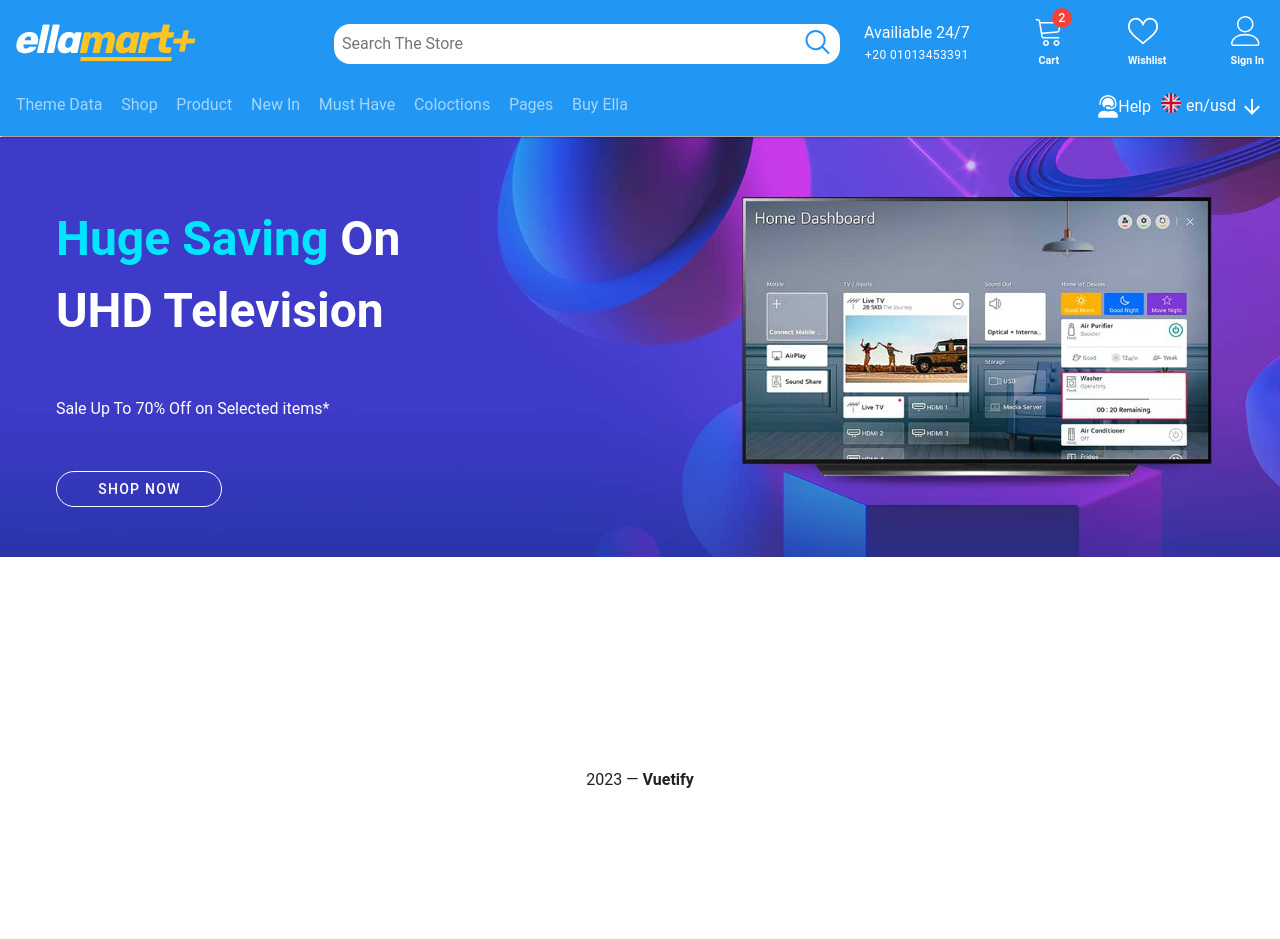
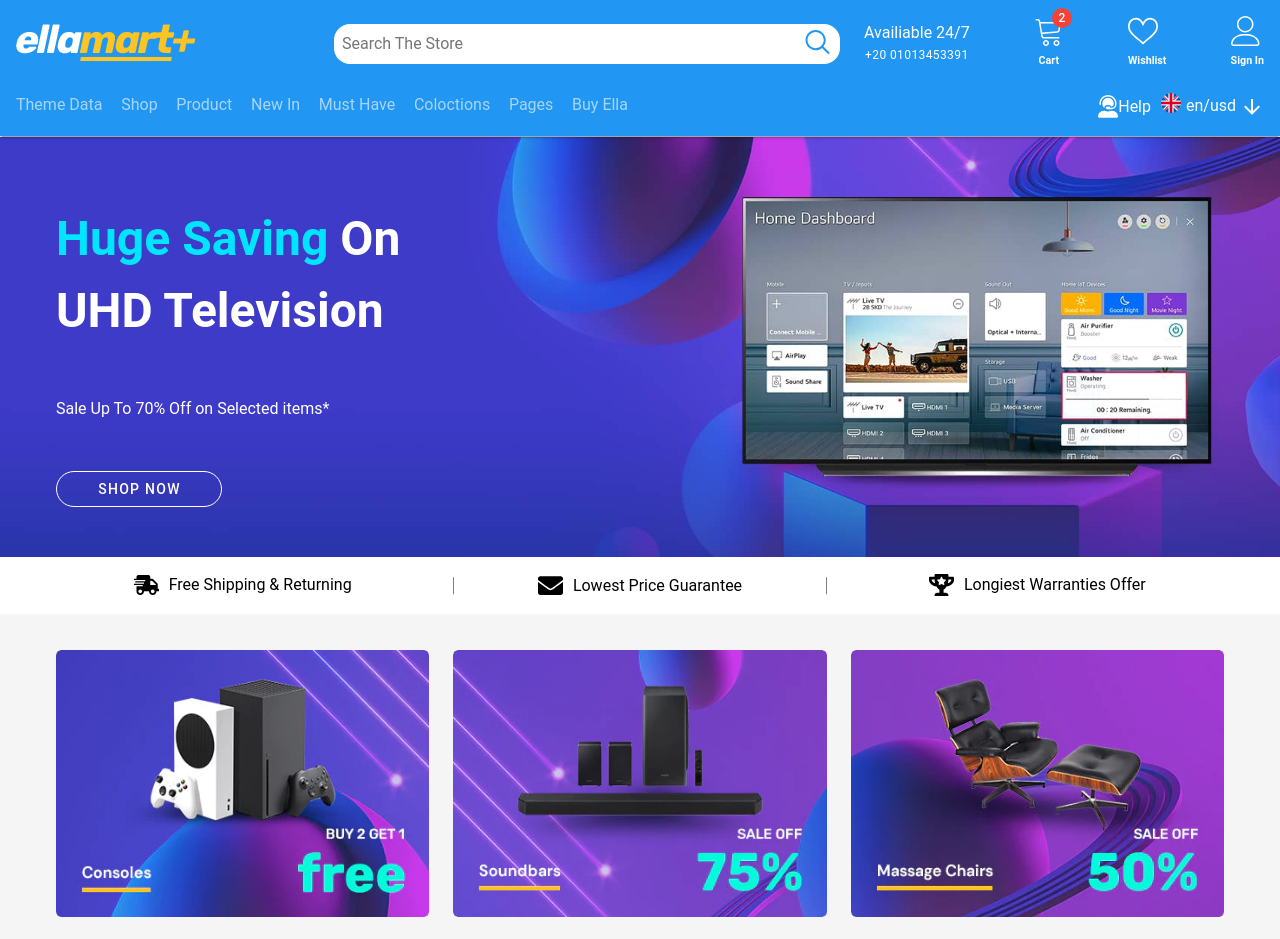
Before and after one commit to Sayed2210/E-Commerce-Web-App, a Vue app: page / in a window 1280 px wide. Shown: the top 939 px of the page. Before the commit the page ends 800 px from the top, so only its background shows below. Built offline with nearby package versions, Linux system fonts and the light colour scheme.

Commit message:
finish top offer section

```diff
--- a/src/components/global/AppFooter.vue
+++ b/src/components/global/AppFooter.vue
@@ -1,5 +1,5 @@
 <template>
-  <v-footer :app="true">
+  <v-footer :app="true" absolute>
     <v-row justify="center" no-gutters>
       <v-btn
         v-for="link in links"
--- a/src/components/global/AppLayout.vue
+++ b/src/components/global/AppLayout.vue
@@ -1,5 +1,5 @@
 <template>
-  <v-layout>
+  <v-layout style="position: relative">
     <CartDrawer />
     <AppNav />
     <v-main style="padding-top: 137px">
--- /dev/null
+++ b/src/components/home_page/TheFeature.vue
@@ -0,0 +1,99 @@
+<template>
+  <v-container>
+    <v-row>
+      <v-col cols="12" sm="4">
+        <div class="parent d-flex align-center justify-center">
+          <svg
+            aria-hidden="true"
+            focusable="false"
+            data-prefix="fas"
+            data-icon="shipping-fast"
+            role="img"
+            xmlns="http://www.w3.org/2000/svg"
+            viewBox="0 0 640 512"
+            class="svg-inline--fa fa-shipping-fast fa-w-20 fa-3x"
+          >
+            <path
+              fill="currentColor"
+              d="M624 352h-16V243.9c0-12.7-5.1-24.9-14.1-33.9L494 110.1c-9-9-21.2-14.1-33.9-14.1H416V48c0-26.5-21.5-48-48-48H112C85.5 0 64 21.5 64 48v48H8c-4.4 0-8 3.6-8 8v16c0 4.4 3.6 8 8 8h272c4.4 0 8 3.6 8 8v16c0 4.4-3.6 8-8 8H40c-4.4 0-8 3.6-8 8v16c0 4.4 3.6 8 8 8h208c4.4 0 8 3.6 8 8v16c0 4.4-3.6 8-8 8H8c-4.4 0-8 3.6-8 8v16c0 4.4 3.6 8 8 8h208c4.4 0 8 3.6 8 8v16c0 4.4-3.6 8-8 8H64v128c0 53 43 96 96 96s96-43 96-96h128c0 53 43 96 96 96s96-43 96-96h48c8.8 0 16-7.2 16-16v-32c0-8.8-7.2-16-16-16zM160 464c-26.5 0-48-21.5-48-48s21.5-48 48-48 48 21.5 48 48-21.5 48-48 48zm320 0c-26.5 0-48-21.5-48-48s21.5-48 48-48 48 21.5 48 48-21.5 48-48 48zm80-208H416V144h44.1l99.9 99.9V256z"
+              class=""
+            ></path>
+          </svg>
+          <span>Free Shipping & Returning</span>
+        </div>
+      </v-col>
+      <v-col cols="12" sm="4">
+        <div class="parent d-flex align-center justify-center second">
+          <svg
+            aria-hidden="true"
+            focusable="false"
+            data-prefix="fas"
+            data-icon="envelope"
+            role="img"
+            xmlns="http://www.w3.org/2000/svg"
+            viewBox="0 0 512 512"
+            class="svg-inline--fa fa-envelope fa-w-16 fa-7x"
+          >
+            <path
+              fill="currentColor"
+              d="M502.3 190.8c3.9-3.1 9.7-.2 9.7 4.7V400c0 26.5-21.5 48-48 48H48c-26.5 0-48-21.5-48-48V195.6c0-5 5.7-7.8 9.7-4.7 22.4 17.4 52.1 39.5 154.1 113.6 21.1 15.4 56.7 47.8 92.2 47.6 35.7.3 72-32.8 92.3-47.6 102-74.1 131.6-96.3 154-113.7zM256 320c23.2.4 56.6-29.2 73.4-41.4 132.7-96.3 142.8-104.7 173.4-128.7 5.8-4.5 9.2-11.5 9.2-18.9v-19c0-26.5-21.5-48-48-48H48C21.5 64 0 85.5 0 112v19c0 7.4 3.4 14.3 9.2 18.9 30.6 23.9 40.7 32.4 173.4 128.7 16.8 12.2 50.2 41.8 73.4 41.4z"
+              class=""
+            ></path>
+          </svg>
+          <span>Lowest Price Guarantee</span>
+        </div>
+      </v-col>
+      <v-col cols="12" sm="4">
+        <div class="parent d-flex align-center justify-center">
+          <svg
+            aria-hidden="true"
+            focusable="false"
+            data-prefix="fas"
+            data-icon="trophy-alt"
+            role="img"
+            xmlns="http://www.w3.org/2000/svg"
+            viewBox="0 0 576 512"
+            class="svg-inline--fa fa-trophy-alt fa-w-18 fa-3x"
+          >
+            <path
+              fill="currentColor"
+              d="M552 64H448V24c0-13.3-10.7-24-24-24H152c-13.3 0-24 10.7-24 24v40H24C10.7 64 0 74.7 0 88v56c0 66.5 77.9 131.7 171.9 142.4C203.3 338.5 240 360 240 360v72h-48c-35.3 0-64 20.7-64 56v12c0 6.6 5.4 12 12 12h296c6.6 0 12-5.4 12-12v-12c0-35.3-28.7-56-64-56h-48v-72s36.7-21.5 68.1-73.6C498.4 275.6 576 210.3 576 144V88c0-13.3-10.7-24-24-24zM64 144v-16h64.2c1 32.6 5.8 61.2 12.8 86.2-47.5-16.4-77-49.9-77-70.2zm448 0c0 20.2-29.4 53.8-77 70.2 7-25 11.8-53.6 12.8-86.2H512v16zm-127.3 4.7l-39.6 38.6 9.4 54.6c1.7 9.8-8.7 17.2-17.4 12.6l-49-25.8-49 25.8c-8.8 4.6-19.1-2.9-17.4-12.6l9.4-54.6-39.6-38.6c-7.1-6.9-3.2-19 6.7-20.5l54.8-8 24.5-49.6c4.4-8.9 17.1-8.9 21.5 0l24.5 49.6 54.8 8c9.6 1.5 13.5 13.6 6.4 20.5z"
+              class=""
+            ></path>
+          </svg>
+          <span>Longiest Warranties Offer</span>
+        </div>
+      </v-col>
+    </v-row>
+  </v-container>
+</template>
+
+<style lang="scss" scoped>
+svg {
+  width: 25px;
+  margin-right: 10px;
+}
+.second {
+  position: relative;
+  &:before {
+    content: "";
+    position: absolute;
+    height: 70%;
+    width: 1px;
+    background-color: grey;
+    top: 50%;
+    transform: translateY(-50%);
+    right: 0;
+  }
+  &:after {
+    content: "";
+    position: absolute;
+    height: 70%;
+    width: 1px;
+    background-color: grey;
+    top: 50%;
+    transform: translateY(-50%);
+    left: 0;
+  }
+}
+</style>
--- /dev/null
+++ b/src/components/home_page/TopOffer.vue
@@ -0,0 +1,71 @@
+<template>
+  <div class="top-offer bg-grey-lighten-4 pt-5">
+    <v-container>
+      <v-row>
+        <v-col cols="12" sm="4">
+          <v-hover v-slot="{ isHovering, props }">
+            <div class="parent" v-bind="props">
+              <img
+                src="../../assets/images/playstations.webp"
+                :style="`scale: ${isHovering ? 1.1 : 1}`"
+              />
+            </div>
+          </v-hover>
+        </v-col>
+        <v-col cols="12" sm="4">
+          <v-hover v-slot="{ isHovering, props }">
+            <div class="parent" v-bind="props">
+              <img
+                src="../../assets/images/headset.webp"
+                :style="`scale: ${isHovering ? 1.1 : 1}`"
+              />
+            </div>
+          </v-hover>
+        </v-col>
+        <v-col cols="12" sm="4">
+          <v-hover v-slot="{ isHovering, props }">
+            <div class="parent" v-bind="props">
+              <img
+                src="../../assets/images/chairs.webp"
+                :style="`scale: ${isHovering ? 1.1 : 1}`"
+              />
+            </div>
+          </v-hover>
+        </v-col>
+        <v-col cols="12" sm="6">
+          <v-hover v-slot="{ isHovering, props }">
+            <div class="parent" v-bind="props">
+              <img
+                src="../../assets/images/iphones.webp"
+                :style="`scale: ${isHovering ? 1.1 : 1}`"
+              />
+            </div>
+          </v-hover>
+        </v-col>
+        <v-col cols="12" sm="6">
+          <v-hover v-slot="{ isHovering, props }">
+            <div class="parent" v-bind="props">
+              <img
+                src="../../assets/images/laptops.webp"
+                :style="`scale: ${isHovering ? 1.1 : 1}`"
+              />
+            </div>
+          </v-hover>
+        </v-col>
+      </v-row>
+    </v-container>
+  </div>
+</template>
+
+<style lang="scss" scoped>
+.parent {
+  overflow: hidden;
+  width: 100%;
+  height: 100%;
+  img {
+    width: 100%;
+    height: 100%;
+    transition: 0.5s;
+  }
+}
+</style>
--- a/src/views/HomeView.vue
+++ b/src/views/HomeView.vue
@@ -1,9 +1,13 @@
 <template>
   <div class="home">
     <UpperBanner />
+    <TheFeature />
+    <TopOffer />
   </div>
 </template>
 
 <script setup>
 import UpperBanner from "@/components/home_page/UpperBanner.vue";
+import TheFeature from "@/components/home_page/TheFeature.vue";
+import TopOffer from "@/components/home_page/TopOffer.vue";
 </script>
```
Also changed, not shown: src/components/home_page/LogoPage.vue (deleted, +0 -7 lines), src/components/home_page/UpperBanner.vue (line endings or trailing spaces).
